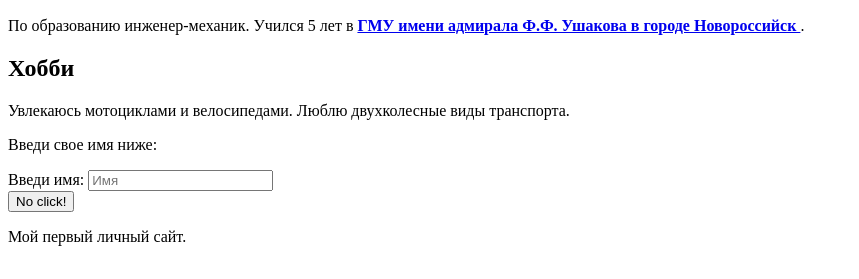
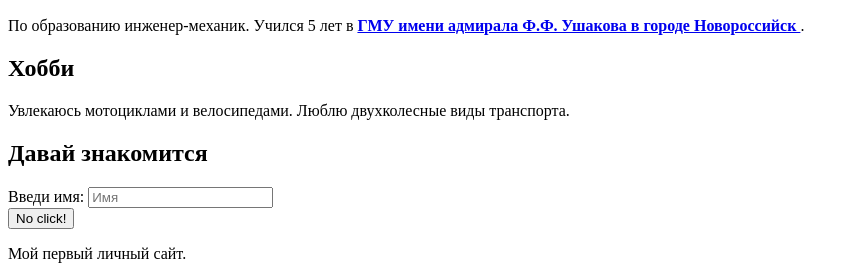
Before and after one commit to MaksimTs27/test1, a plain HTML site: page dir2/My site/index.html in a window 1280 px wide. Shown: the part 709-988 px from the top of the page, without its empty margins (0-859 px from the left). Drawn offline with Linux system fonts and the light colour scheme.

Commit message:
first commit

```diff
--- a/dir2/My site/index.html
+++ b/dir2/My site/index.html
@@ -41,7 +41,7 @@
 
     <section>
 
-        <p>Введи свое имя ниже:</p>
+        <h2>Давай знакомится</h2>
         <form action="/search">
             <label for="name"> Введи имя: </label>
             <input type="text" id="name" placeholder="Имя">
```
